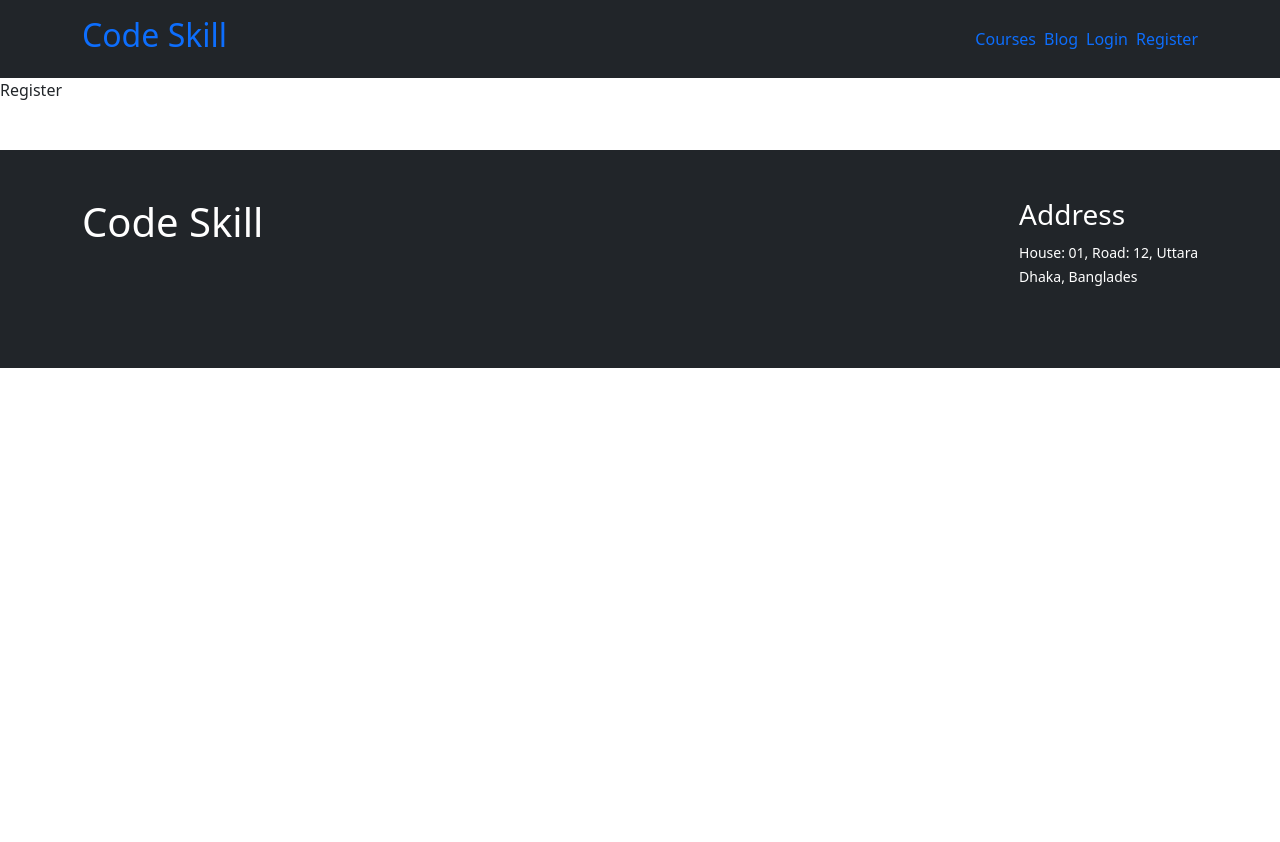
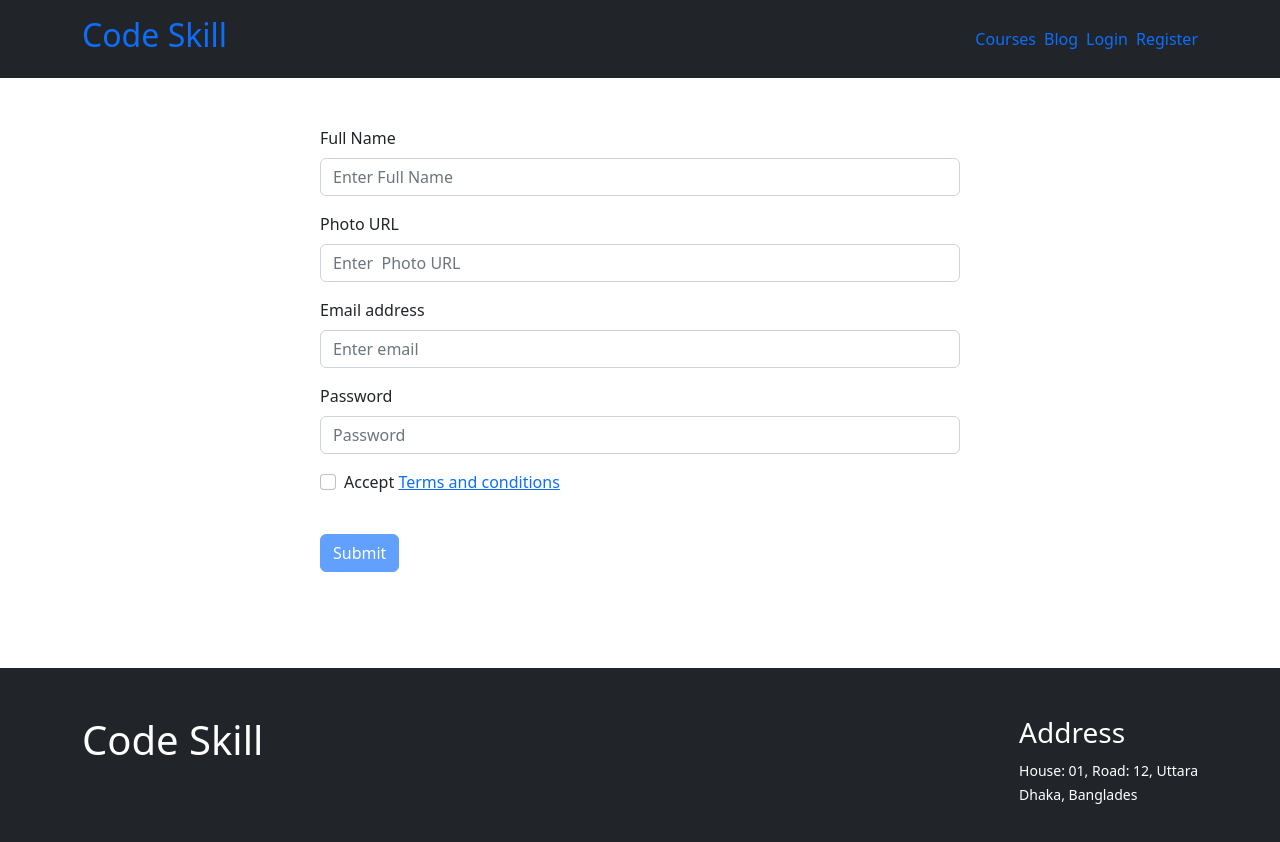
Before and after one commit to sorwartalukder/code-skill, a React (Create React App) app: page /register in a window 1280 px wide. Shown: the top 842 px of the page. Before the commit the page ends 800 px from the top, so only its background shows below. Built offline with nearby package versions, Linux system fonts and the light colour scheme.

Commit message:
add register systems

```diff
--- a/src/components/Register/Register.js
+++ b/src/components/Register/Register.js
@@ -1,9 +1,66 @@
-import React from 'react';
+import React, { useState } from 'react';
+import { useContext } from 'react';
+import Button from 'react-bootstrap/Button';
+import Form from 'react-bootstrap/Form';
+import { Link, useNavigate } from 'react-router-dom';
+import { AuthContext } from '../../contexts/AuthProvider/AuthProvider';
 
 const Register = () => {
+    const { createUser } = useContext(AuthContext)
+    const [error, setError] = useState(null)
+    const navigate = useNavigate();
+    const handleSubmit = event => {
+        event.preventDefault()
+        setError(null)
+        const form = event.target;
+        const name = form.name.value;
+        const photoURL = form.photoURL.value;
+        const email = form.email.value;
+        const password = form.password.value;
+        console.log(email, password, photoURL, name)
+        createUser(email, password)
+            .then((result) => {
+                const user = result.user;
+                console.log(user)
+                navigate('/')
+
+            })
+            .catch((error) => {
+                console.log(error)
+                setError(error.message)
+            });
+    }
     return (
-        <div>
-            Register
+        <div className='login-container py-5'>
+            <Form onSubmit={handleSubmit}>
+                <Form.Group className="mb-3" controlId="formBasicEmail">
+                    <Form.Label>Full Name</Form.Label>
+                    <Form.Control name='name' type="text" placeholder="Enter Full Name" required />
+                </Form.Group>
+                <Form.Group className="mb-3" controlId="formBasicEmail">
+                    <Form.Label> Photo URL</Form.Label>
+                    <Form.Control name='photoURL' type="text" placeholder="Enter  Photo URL" required />
+                </Form.Group>
+                <Form.Group className="mb-3" controlId="formBasicEmail">
+                    <Form.Label>Email address</Form.Label>
+                    <Form.Control name='email' type="email" placeholder="Enter email" required />
+                </Form.Group>
+
+                <Form.Group className="mb-3" controlId="formBasicPassword">
+                    <Form.Label>Password</Form.Label>
+                    <Form.Control name='password' type="password" placeholder="Password" required />
+                </Form.Group>
+                <Form.Text className="text-danger">
+                    {error}
+                </Form.Text>
+                <Form.Group className="mb-3" controlId="formBasicCheckbox">
+                    <Form.Check type="checkbox" label={<>Accept <Link to='/terms'>Terms and conditions</Link></>} />
+                </Form.Group>
+                <br />
+                <Button variant="primary" type="submit" disabled>
+                    Submit
+                </Button>
+            </Form>
         </div>
     );
 };
--- /dev/null
+++ b/src/components/Terms/Terms.js
@@ -0,0 +1,21 @@
+import React from 'react';
+
+const Terms = () => {
+    return (
+        <div className='login-container my-5  ' >
+            <h1 >Terms and Conditions</h1>
+            <p className='m-0'>We are Termly Inc., doing business as Termly (“Termly,” “we,” “us,” or “our”), a company registered in the State of Delaware. We operate the website https://termly.io (the “Website”) through which we provide you our services, (collectively, the “Services” which include the provision and use of the Website).
+
+                You can contact us by phone at (855) 234-5020, by email at info@termly.io, or by post to Termly Inc., 8 The Grn Ste B, Dover, DE 19901.
+
+                These Terms of Use constitute a legally binding agreement made between you, whether personally or on behalf of an entity (“you”) and concerning your access to and use of the Website and the Services. You agree that by accessing the Services, you have read, understood, and agree to be bound by all of these Terms of Use. IF YOU DO NOT AGREE WITH ALL OF THESE TERMS OF USE, THEN YOU ARE EXPRESSLY PROHIBITED FROM USING THE SERVICES AND YOU MUST DISCONTINUE USE IMMEDIATELY.
+
+                Supplemental terms and conditions or documents that may be posted on the Website from time to time are hereby expressly incorporated herein by reference. We reserve the right, in Termly’s sole discretion, to make changes or modifications to these Terms of Use from time to time. We will alert you about any changes by updating the “Last updated” date of these Terms of Use, and you waive any right to receive specific notice of each such change. It is your responsibility to periodically review these Terms of Use to stay informed as each time you access the Services, you will be subject to, and will be deemed to have been made aware of and to have accepted, the then applicable Terms of Use.
+
+                The Services are intended for business users who are at least 18 years old. Persons under the age of 18 are not permitted to use or register for the Services.</p>
+
+        </div>
+    );
+};
+
+export default Terms;
--- a/src/contexts/AuthProvider/AuthProvider.js
+++ b/src/contexts/AuthProvider/AuthProvider.js
@@ -1,5 +1,5 @@
 import React from 'react';
-import { getAuth, signInWithPopup } from 'firebase/auth'
+import { createUserWithEmailAndPassword, getAuth, signInWithPopup } from 'firebase/auth'
 import { createContext } from 'react';
 import app from '../../firebase/firebase.config';
 import { useState } from 'react';
@@ -10,10 +10,14 @@ const auth = getAuth(app)
 
 const AuthProvider = ({ children }) => {
     const [user, setUser] = useState(null)
+
+    const createUser = (email, password) => {
+        return createUserWithEmailAndPassword(auth, email, password);
+    }
     const googleLogin = (provider) => {
-        return signInWithPopup(auth, provider)
+        return signInWithPopup(auth, provider);
     }
-    const authInfo = { user, googleLogin }
+    const authInfo = { user, createUser, googleLogin }
     return (
         <AuthContext.Provider value={authInfo}>
             {children}
--- a/src/routes/Routes/Routes.js
+++ b/src/routes/Routes/Routes.js
@@ -4,6 +4,7 @@ import Courses from "../../components/Courses/Courses";
 import Login from "../../components/Login/Login";
 import NotFoundPage from "../../components/NotFoundPage/NotFoundPage";
 import Register from "../../components/Register/Register";
+import Terms from "../../components/Terms/Terms";
 import Main from "../../layout/Main";
 
 
@@ -35,6 +36,10 @@ export const routes = createBrowserRouter([
             {
                 path: '/register',
                 element: <Register></Register>
+            },
+            {
+                path: '/terms',
+                element: <Terms></Terms>
             }
         ]
     }
```
